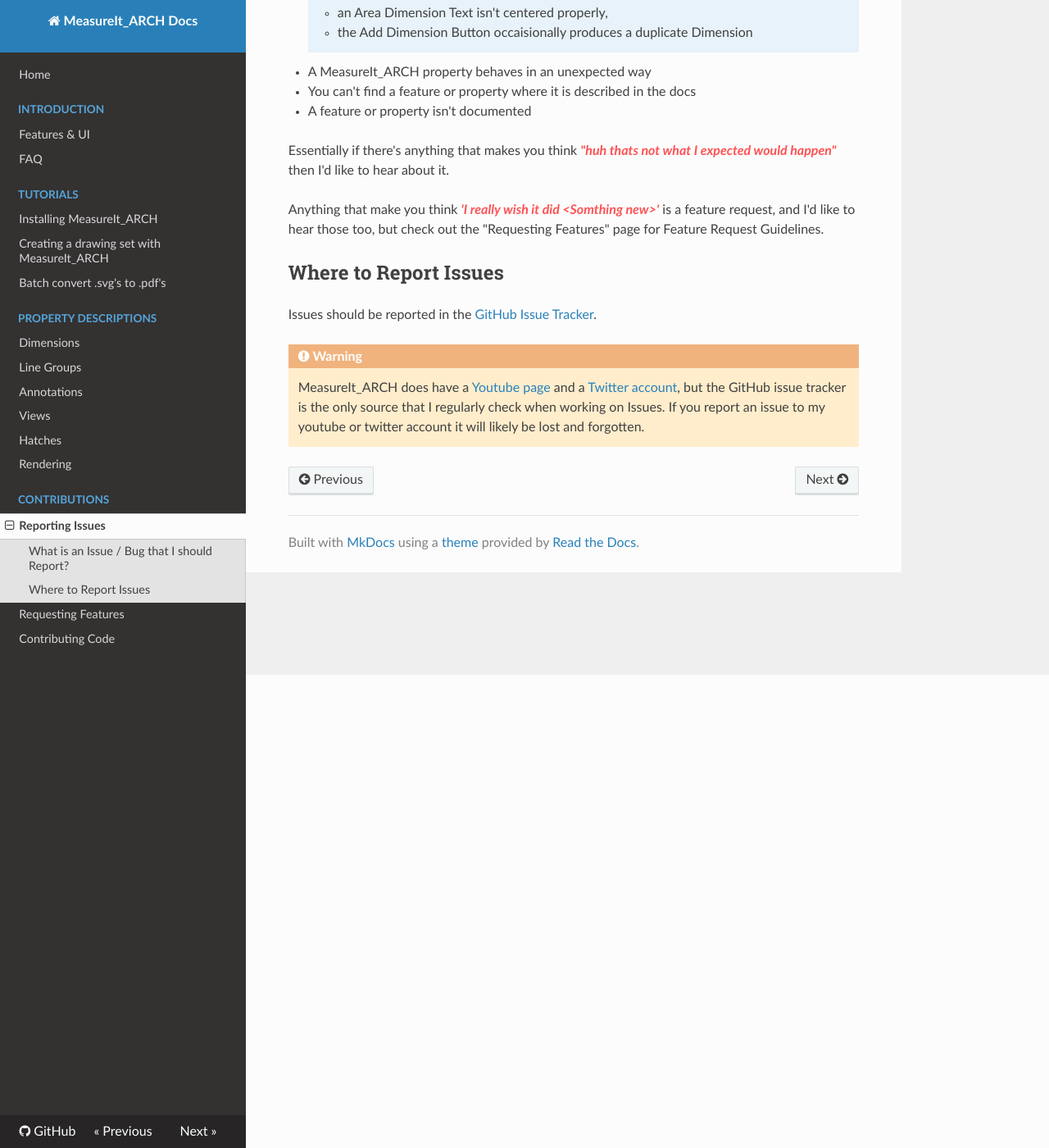
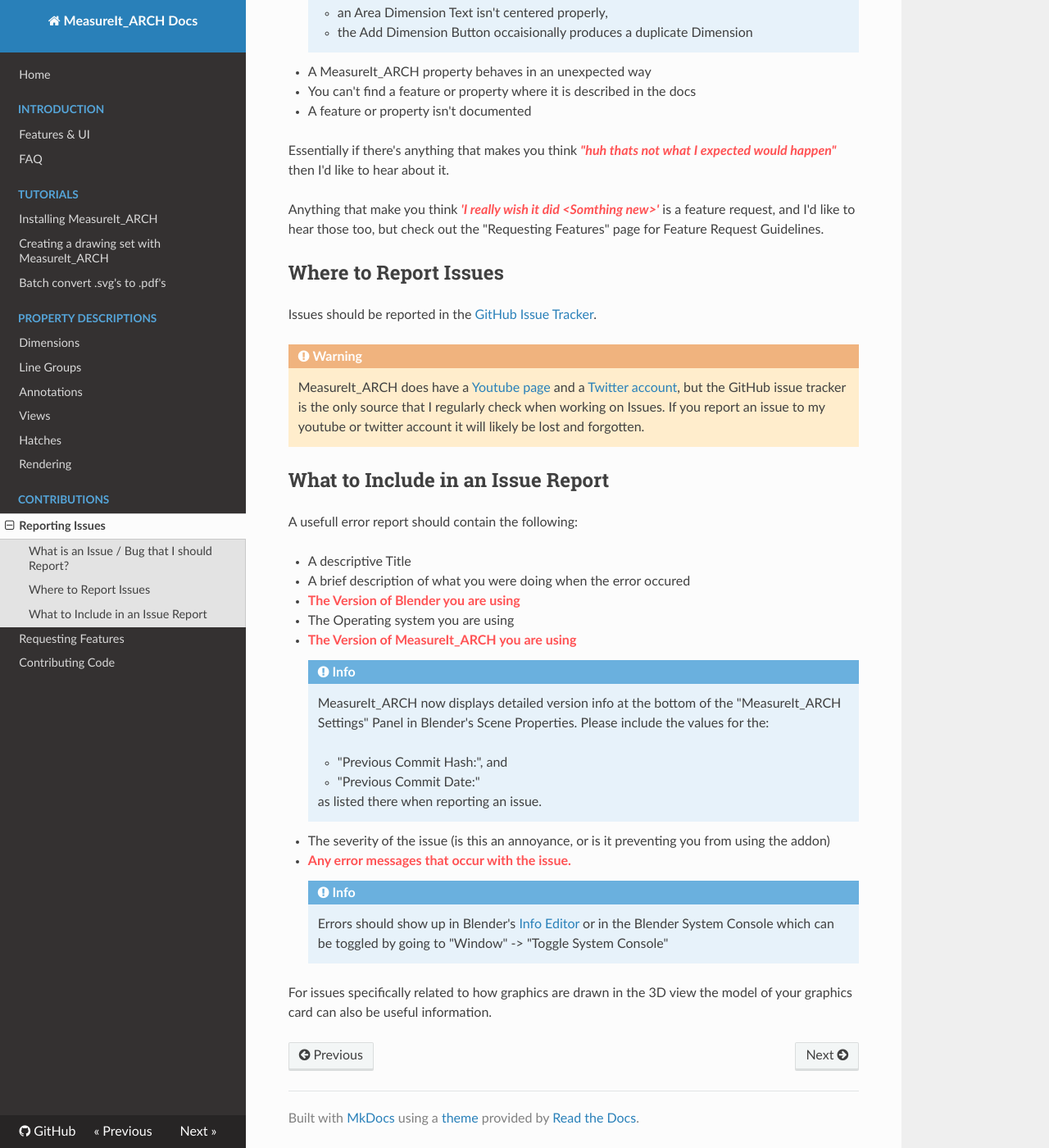
Before and after one commit to kevancress/MeasureIt_ARCH, an MkDocs documentation site: the page built from docs/docs/contributions/issue_reports.md, in a window 1280 px wide and 1400 px high, scrolled down 577 px. Shown: the whole window at 82% size. Built offline with MkDocs 1.6.1, drawn with Linux system fonts in a browser that asks for light colours; nearby versions of some CDN libraries.

Commit message:
finish issue report docs

```diff
--- a/docs/docs/contributions/issue_reports.md
+++ b/docs/docs/contributions/issue_reports.md
@@ -30,3 +30,29 @@
 
 !!! Warning
     MeasureIt_ARCH does have a [Youtube page](https://www.youtube.com/c/MeasureItARCH) and a [Twitter account](https://twitter.com/measureit_arch), but the GitHub issue tracker is the only source that I regularly check when working on Issues. If you report an issue to my youtube or twitter account it will likely be lost and forgotten.
+
+## What to Include in an Issue Report
+
+A usefull error report should contain the following:
+
+- A descriptive Title
+- A brief description of what you were doing when the error occured
+- **The Version of Blender you are using**
+- The Operating system you are using
+- **The Version of MeasureIt_ARCH you are using**
+
+    !!! Info
+        MeasureIt_ARCH now displays detailed version info at the bottom of the "MeasureIt_ARCH Settings" Panel in Blender's Scene Properties. Please include the values for the:
+
+        - "Previous Commit Hash:", and
+        - "Previous Commit Date:"
+
+        as listed there when reporting an issue.
+
+- The severity of the issue (is this an annoyance, or is it preventing you from using the addon)
+- **Any error messages that occur with the issue.**
+
+    !!! Info
+        Errors should show up in Blender's [Info Editor](https://docs.blender.org/manual/en/latest/editors/info_editor.html) or in the Blender System Console which can be toggled by going to "Window" -> "Toggle System Console"
+
+For issues specifically related to how graphics are drawn in the 3D view the model of your graphics card can also be useful information.
```
